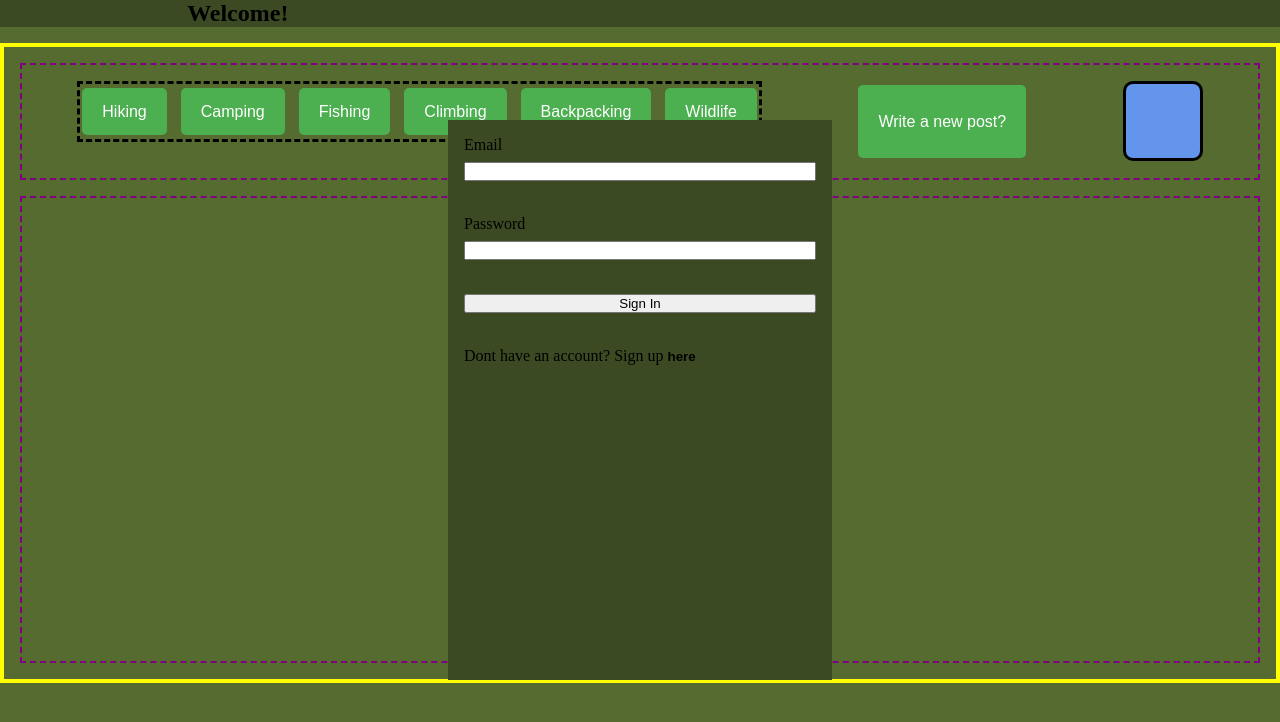
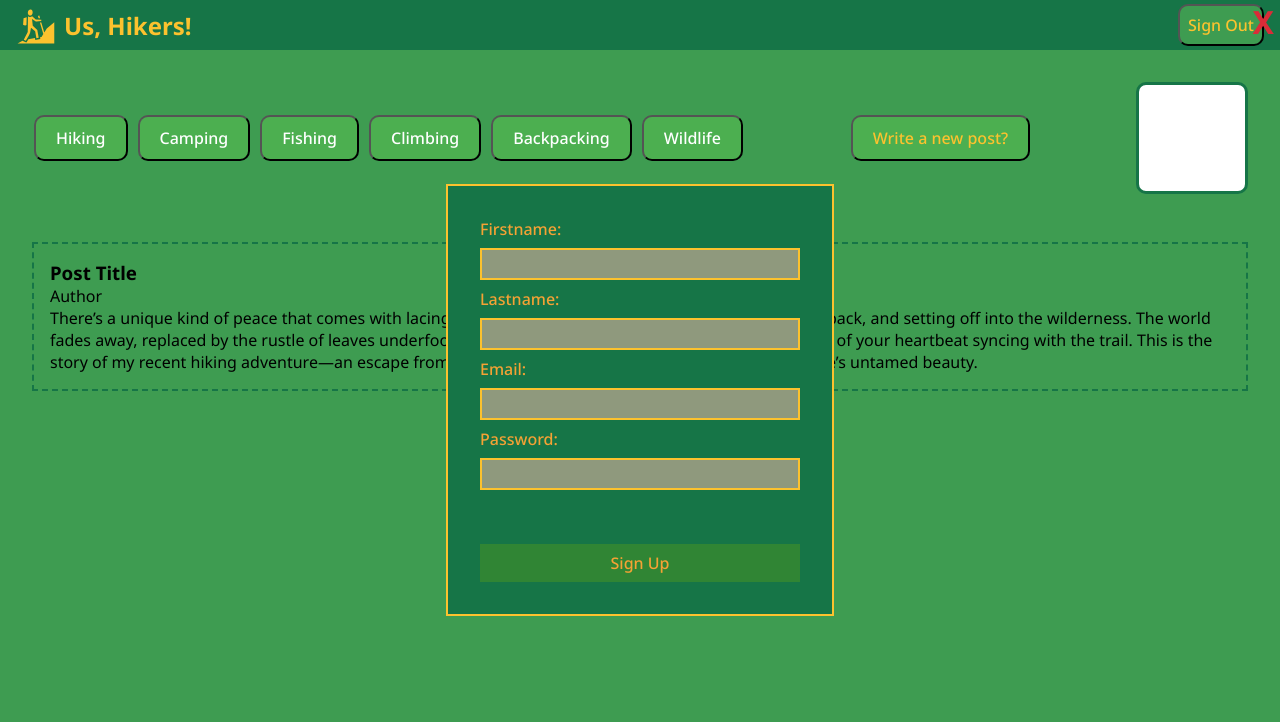
Before and after one commit to TanyaMidtbo/Us-Hikers-Blog, a website built with Parcel: page index.html in a window 1280 px wide. Built offline with nearby package versions, Linux system fonts and the light colour scheme; no server answers.

Commit message:
add styles

```diff
--- a/css/style.css
+++ b/css/style.css
@@ -1,38 +1,82 @@
+body, button, input {
+  font-family: "Noto Sans", Arial, sans-serif;
+  font-weight: 400;
+  font-style: normal;
+}
+
+.container {
+  max-width: 1440px;
+  padding: 0 var(--spacing-small);
+  margin: 0 auto;
+}
 
 header {
-  height: auto;
-  background-color: rgb(59, 74, 34);
+  background-color: var(--color-dark-green);
+  margin-bottom: var(--spacing-small);
+}
+
+header .container {
   display: flex;
   align-items: center;
-  justify-content: space-around;
-  margin-bottom: 1rem;
+  justify-content: space-between;
+  gap: var(--spacing-large);
+  padding-top: 0.25rem;
+  padding-bottom: 0.25rem;
 }
+
+.logo {
+  color: var(--color-yellow);
+  display: flex;
+  align-items: center;
+  gap: 0.5rem;
+}
+
+.logo svg {
+  fill: var(--color-yellow);
+  flex-shrink: no-shrink;
+}
+
+.user-name {
+  margin-left: auto;
+  font-size: var(--spacing-small);
+  color: var(--color-yellow);
+}
+
 
 .sign-out-button{
   visibility: visible;
+  background-color: var(--color-green);
+  padding: 0.5rem;
+  color: var(--color-yellow);
+  border: 1 px solid black;
+  border-radius: 10px;
+  cursor: pointer;
+  font-size: var(--spacing-small);
+  font-weight: 500;
 }
 
 body {
-  background-color: darkolivegreen;
+  background-color: var(--color-green);
 }
 
-.main-content {
+/* .main-content {
   display: flex;
   flex-direction: column;
   height: 80vh;
   padding: 1rem;
   border: 4px solid yellow;
-}
+} */
+
 .top-section{
   display: flex;
   flex-direction: row;
-  justify-content: space-around;
+  justify-content: space-between;
+  align-items: center;
   height: auto;
   gap: 1rem;
   width: 100%;
   height: 20%;
   padding: 1rem;
-  border: 2px dashed purple;
   margin-bottom: 1rem;
 
 }
@@ -45,42 +89,39 @@ body {
   width: 100%;
   height: 80%;
   padding: 1rem;
-  border: 2px dashed purple;
+
 }
 .tags-container {
   display: flex;
   flex-wrap: wrap;
   gap: 10px;
-  margin-bottom: 20px;
-  border: 3px dashed black;
+  padding: 4px 2px;
 }
 
 .tag-button {
   background-color: #4CAF50;
-  border: none;
+  border-radius: 10px;
   color: white;
   padding: 10px 20px;
   text-align: center;
   text-decoration: none;
   display: inline-block;
   font-size: 16px;
-  margin: 4px 2px;
   cursor: pointer;
-  border-radius: 5px;
+  font-weight: 500;
 }
 
 .new-post-button{
   background-color: #4CAF50;
-  border: none;
-  color: white;
+  border-radius: 10px;
+  color: var(--color-yellow);
   padding: 10px 20px;
   text-align: center;
   text-decoration: none;
   display: inline-block;
   font-size: 16px;
-  margin: 4px 2px;
   cursor: pointer;
-  border-radius: 5px;
+  font-weight: 500;
 }
 
 .tag-button:hover {
@@ -91,34 +132,66 @@ body {
   background-color: #45a049;
 }
 
-.sign-in-form {
-  width: 30%;
-  height: 70%;
+.form {
   display: flex;
   flex-direction: column;
-  gap: 0.5rem;
-  padding: 1rem;
-  background-color: rgb(59, 74, 34);
-  margin-bottom: 2rem;
   position: absolute;
   top: 50%;
   left: 50%;
   transform: translate(-50%, -50%);
+  border: 2px solid var(--color-yellow);
+  gap: 0.5rem;
+  padding: 2rem;
+  background-color: var(--color-dark-green);
   visibility: visible;
+  border: 2px solid var(--color-yellow);
+}
+
+/* .sign-in-form {
+  width: 30%;
+  visibility: hidden;
+} */
+
+label {
+  font-weight: 500;
+  color: var(--color-orange);
+}
+
+input, select, textarea {
+  font-size: 1rem;
+  border: 2px solid var(--color-yellow);
+  padding: 0.5rem;
+  background-color: #8f997d;
+}
+
+.form-button {
+  font-size: 1rem;
+  background-color: #308534;
+  padding: 0.5rem;
+  font-weight: 500;
+  color: var(--color-orange);
+  border: none;
+  cursor: pointer;
+  margin-top: 1rem;
 }
 
 .sign-up-form__open {
   background-color: transparent;
   border: none;
-  font-weight: bold;
   cursor: pointer;
+  display: inline;
+  color: var(--color-orange);
+  font-size: 14px;
+  padding: 0;
+  text-decoration: underline;
 }
 
 .post-added-message {
   visibility: hidden;
 }
-.error {
+.form .error {
   visibility: hidden;
+  color: red;
 }
 
 .sign-up-error{
@@ -129,15 +202,17 @@ body {
 }
 
 .sign-up-form-container {
-  width: 60%;
+/*   width: 60%;
   height: 80%;
   position: absolute;
   top: 50%;
   left: 50%;
   border: 2px solid black;
   transform: translate(-50%, -50%);
-  display: none;
+  display: block; */
+  visibility: visible;
 }
+
 sign-in-form-container {
   width: 60%;
   height: 80%;
@@ -150,10 +225,7 @@ sign-in-form-container {
 }
 
 .sign-up-form{
-  display: flex;
-  flex-direction: column;
-  gap: 0.5rem;
-  padding: 0.5rem;
+  visibility: visible;
 }
 
 .sign-up-form input{
@@ -161,34 +233,37 @@ sign-in-form-container {
   height: 2rem;
 }
 
-.sign-up-button{
-  width: 10rem;
-  height: 2rem;
-  background-color: rgb(59, 74, 34);
-  color: white;
-  font-weight: bold;
-  cursor: pointer;
-}
 .close-sign-up-container{
   padding: 1rem;
   display: flex;
   justify-content: flex-end;
 }
 
-.sign-up-form__close{
-  width: 2rem;
-  height: 2rem;
+.form-close{
+  font-size: 2rem;
   cursor: pointer;
+  color: #da2c38;
+  font-weight: 700;
+  background: none;
+  border: none;
+  position: absolute;
+  right: 6px;
+  top: 0px;
 }
+
+.form:has(.form-close:hover) {
+  background-color: #535d42;
+}
+
 .new-post-container{
-  width: 60%;
+  max-width: 60%;
   height: 80%;
   position: absolute;
   top: 50%;
   left: 50%;
   border: 2px solid black;
   transform: translate(-50%, -50%);
-  background-color: rgb(59, 74, 34);
+  background-color: var(--color-dark-green);
   visibility: hidden;
 }
 .new-post-form{
@@ -199,16 +274,26 @@ sign-in-form-container {
 }
 
 .weather-widget-container{
-	background-color:cornflowerblue;
-	width: 5rem;
-	height: 5rem;
-  font-size: 20px;
+	display: flex;
+  align-items: center;
+	width: 7rem;
+	height: 7rem;
+  font-size: 10px;
 	border-radius: 10px;
-	padding: 10px;
-  border: 3px solid black;
+	padding: 6px;
+  background-color: white;
+  border: 3px solid var(--color-dark-green);
 }
 
 .weather-icon{
   width: 2rem;
   height: 2rem;
 }
+
+.post-container{
+  display: flex;
+  flex-direction: column;
+  gap: 1rem;
+  padding: 1rem;
+  border: 2px dashed var(--color-dark-green);
+}
--- a/css/variables.css
+++ b/css/variables.css
@@ -1,10 +1,16 @@
 :root {
 	--font-size-base: 1rem;
-	--font-size-small: 0,5rem;
+	--font-size-small: 0.5rem;
 	--font-size-medium: 2rem;
 	--font-size-large: 4rem;
 
 	--spacing-small: 1rem;
 	--spacing-medium: 2rem;
 	--spacing-large: 4rem;
+
+	--color-yellow: #FCC22E;
+	--color-orange: #F5A234;
+	--color-light-green: #9ee493;
+	--color-green: #3E9C51;
+	--color-dark-green: #167547;
 }
--- a/index.html
+++ b/index.html
@@ -7,14 +7,22 @@
     <link rel="stylesheet" href="./css/variables.css" />
     <link rel="stylesheet" href="./css/style.css" />
     <title>Us, Hikers!</title>
+    <link rel="preconnect" href="https://fonts.googleapis.com">
+    <link rel="preconnect" href="https://fonts.gstatic.com" crossorigin>
+    <link href="https://fonts.googleapis.com/css2?family=Noto+Sans:ital,wght@0,100..900;1,100..900&display=swap" rel="stylesheet">
   </head>
   <body>
     <header>
-      <h2>Welcome!</h2>
+      <div class="container">
+        <div class="logo">
+          <svg stroke="currentColor" fill="currentColor" stroke-width="0" viewBox="0 0 512 512" height="40px" width="40px" xmlns="http://www.w3.org/2000/svg"><path d="M185 58.59c-15-.38-30 13.1-33.1 33.43-3.3 21.68 8.8 39.98 24.8 42.38 16 2.4 32.9-11.5 36.1-33.2 3.3-21.72-8.7-39.94-24.8-42.35-1-.15-2-.24-3-.26zm113.3 77.21l-17.2 5.2 8.3 28.1 18.9.5zm-144.6 7.6c-2.7 70.5-.4 140.9-3.6 202.5-15.8 35.8-36.7 70.2-50.38 99.2l25.68 12.4c20.8-33.7 42.2-68 55.2-102.9l11.3-63.4 53 45.9 16.2 88.1 29.3-5.8-17.6-100.6-58.1-53.6-9.3-86.4 48.1 31.3c26.7.9 45.1-1.9 69.6-5.7l1-16.3-70.8-2.1-46.5-42c-9.5 6.7-20.9 10-32.8 8.2-7.7-1.2-14.5-4.3-20.3-8.8zm-16.6 13l-40.47 11.7-5.96 85.5c13.53 6.7 31.03 11.6 43.23 3.4zm352.7 65.3l-95.7 78.1-32 51.9L324 222.5c-6.3.9-12.2 1.8-18 2.6l43.5 147.1-22.6 36.7-19.4 3.4 3.7 21.3-64.5 12.8-4.2-22.7-84.3 14.8c-9.5 15.6-17.1 27.9-26 42.2l-49.52-23.9-62.64 34.8H489.8z"></path></svg>
+          <h2>Us, Hikers!</h2>
+        </div>
       <h2 class="user-name"></h2>
       <button class="sign-out-button">Sign Out</button>
+    </div>
     </header>
-    <main class="main-content">
+    <main class="main-content container">
       <section class="top-section">
         <div class="tags-container">
           <button class="tag-button">Hiking</button>
@@ -37,7 +45,7 @@
               <h3 class="post-title">Post Title</h3>
               <p class="post-author">Author</p>
             </div>
-            <div class="new-post-content">Post Content</div>
+            <div class="new-post-content">There’s a unique kind of peace that comes with lacing up your boots, tightening the straps on your backpack, and setting off into the wilderness. The world fades away, replaced by the rustle of leaves underfoot, the call of birds overhead, and the steady rhythm of your heartbeat syncing with the trail. This is the story of my recent hiking adventure—an escape from the noise of everyday life and a journey into nature’s untamed beauty.</div>
           </div>
         </div>
       </section>
@@ -46,7 +54,7 @@
 
     <!-------------------------------------------- SIGN IN FORM ---------------------------------------------->
     <div class="sign-in-form-container">
-      <form class="sign-in-form">
+      <form class="sign-in-form form">
         <label for="email">Email</label>
         <input type="email" name="email" class="email" />
         <p class="error email-error">Email is required</p>
@@ -55,7 +63,7 @@
         <input type="password" name="password" class="password" />
         <p class="error password-error">Password is required</p>
 
-        <button class="sign-in-button">Sign In</button>
+        <button class="sign-in-button form-button">Sign In</button>
         <p class="error sign-in-error">Password or email is invalid</p>
         <p>
           Dont have an account? Sign up
@@ -67,10 +75,10 @@
     <!-------------------------------------------- SIGN UP FORM ---------------------------------------------->
     <div class="sign-up-form-container">
       <div class="close-sign-up-container">
-        <button class="sign-up-form__close">X</button>
+        <button class="form-close">X</button>
       </div>
 
-      <form class="sign-up-form">
+      <form class="sign-up-form form">
         <label for="firstname">Firstname:</label>
         <input type="text" name="firstname" class="firstname" />
 
@@ -88,13 +96,13 @@
         />
 
         <p class="error sign-up-error">Error</p>
-        <button class="sign-up-button">Sign Up</button>
+        <button class="sign-up-button form-button">Sign Up</button>
       </form>
     </div>
 
     <!-------------------------------------------- NEW POST FORM ---------------------------------------------->
     <div class="new-post-container">
-      <form class="new-post-form" enctype="multipart/form-data"> <!-- multipart/form-data" is required for file upload -->
+      <form class="new-post-form " enctype="multipart/form-data"> <!-- multipart/form-data" is required for file upload -->
         <label for="post-title">Title:</label>
         <input
           type="text"
@@ -134,7 +142,7 @@
           class="new-post-image"
           accept="image/*"
         />
-        <button type="submit" class="new-post--submit-button">Submit</button>
+        <button type="submit" class="new-post--submit-button form-button">Submit</button>
         <p class="post-added-message">Post added successfully</p>
         <p class="error new-post--submit-error">Submission error</p>
       </form>
```
